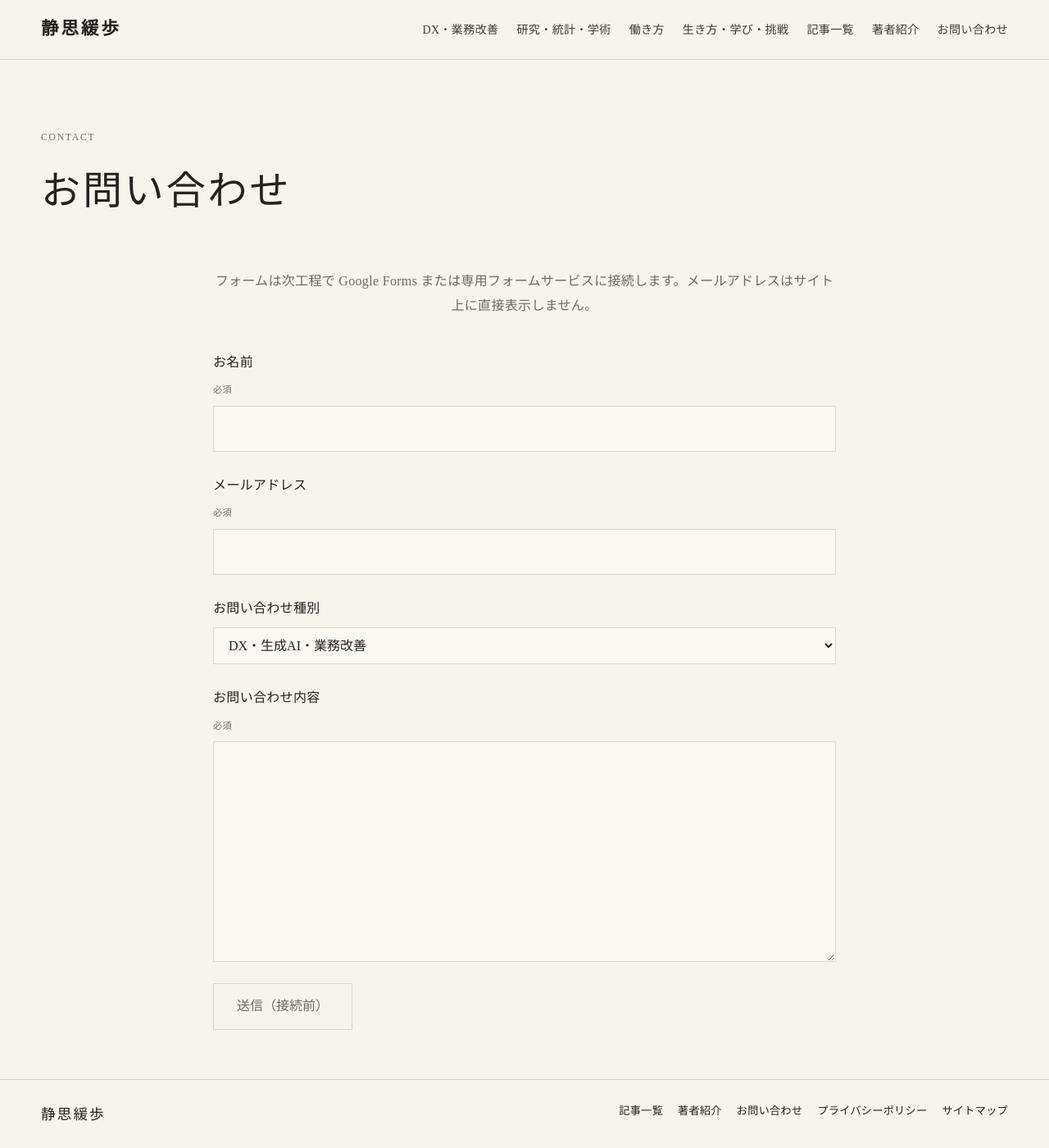
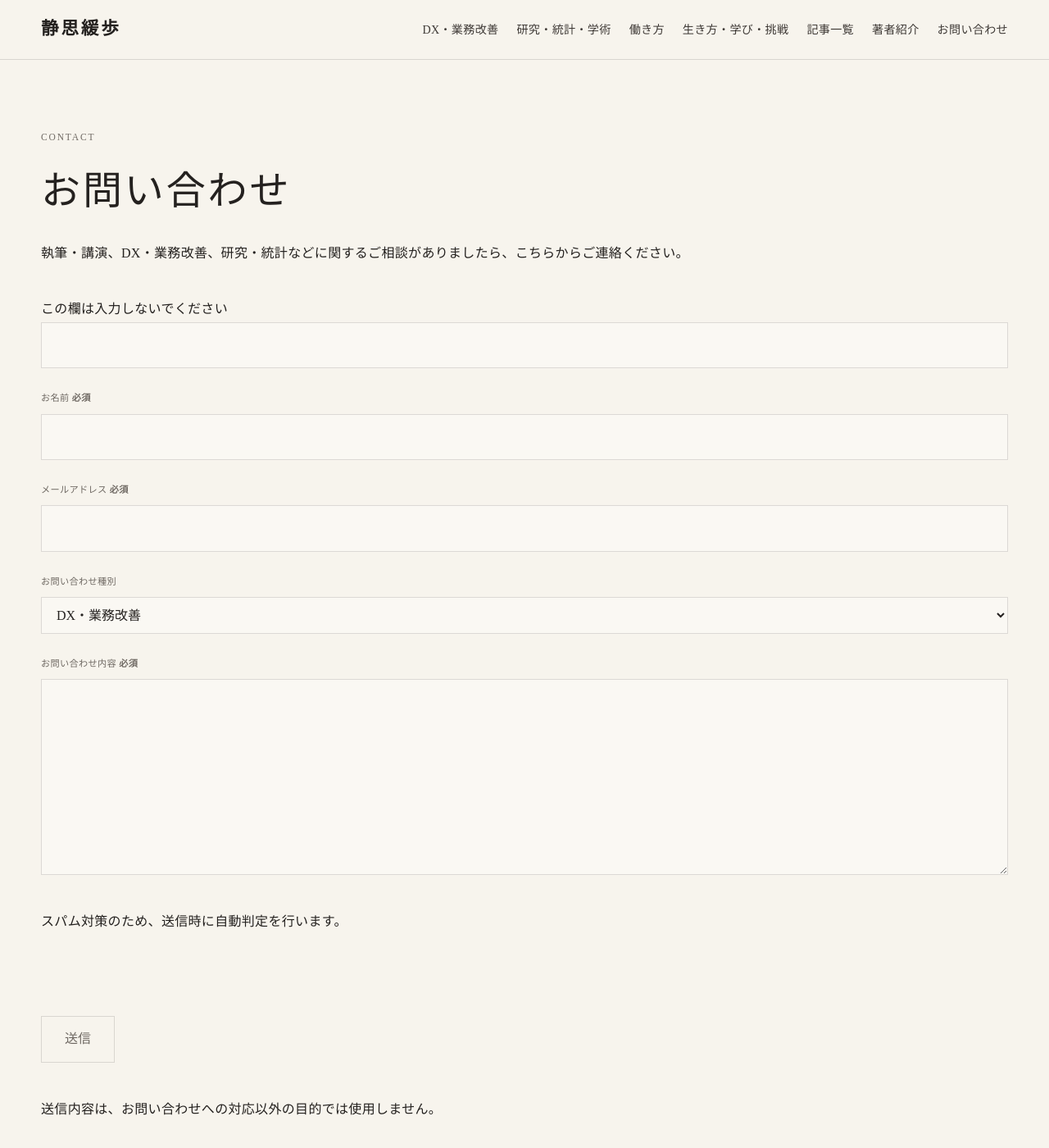
Before and after one commit to naokisuzuki-create/seishi-kanpo, a Jekyll site: the page built from contact/index.html, in a window 1280 px wide and 1400 px high. Shown: the whole window at 82% size. Built offline with Jekyll 4.4.1, drawn with Linux system fonts in a browser that asks for light colours.

Commit message:
Build compact contact form with anti-spam scaffolding

```diff
--- a/contact/index.html
+++ b/contact/index.html
@@ -1,5 +1,59 @@
 ---
 layout: default
 title: お問い合わせ
+description: "静思緩歩への執筆、講演、DX・業務改善、研究・統計などに関するお問い合わせ。"
 ---
-<section class="page-hero shell compact-hero"><p class="eyebrow">CONTACT</p><h1>お問い合わせ</h1></section><section class="shell article-shell section-space"><p class="quiet-note">フォームは次工程で Google Forms または専用フォームサービスに接続します。メールアドレスはサイト上に直接表示しません。</p><form class="contact-form" action="#" method="post" onsubmit="return false;"><label>お名前<span>必須</span><input type="text" name="name" required></label><label>メールアドレス<span>必須</span><input type="email" name="email" required></label><label>お問い合わせ種別<select name="type"><option>DX・生成AI・業務改善</option><option>研究・統計</option><option>執筆</option><option>講演</option><option>その他</option></select></label><label>お問い合わせ内容<span>必須</span><textarea name="message" rows="8" required></textarea></label><button type="submit" disabled>送信（接続前）</button></form></section>
+
+<section class="page-hero shell compact-hero contact-hero">
+  <p class="eyebrow">CONTACT</p>
+  <h1>お問い合わせ</h1>
+  <p class="contact-intro">執筆・講演、DX・業務改善、研究・統計などに関するご相談がありましたら、こちらからご連絡ください。</p>
+</section>
+
+<section class="shell contact-page">
+  <form class="contact-form" id="contact-form" action="#" method="post" novalidate>
+    <input type="hidden" name="form_started_at" id="form-started-at" value="">
+
+    <div class="hp-field" aria-hidden="true">
+      <label for="website">この欄は入力しないでください</label>
+      <input type="text" id="website" name="website" tabindex="-1" autocomplete="off">
+    </div>
+
+    <label>
+      <span>お名前 <b>必須</b></span>
+      <input type="text" name="name" autocomplete="name" maxlength="80" required>
+    </label>
+
+    <label>
+      <span>メールアドレス <b>必須</b></span>
+      <input type="email" name="email" autocomplete="email" maxlength="160" required>
+    </label>
+
+    <label>
+      <span>お問い合わせ種別</span>
+      <select name="type">
+        <option value="DX・業務改善">DX・業務改善</option>
+        <option value="研究・統計">研究・統計</option>
+        <option value="執筆">執筆</option>
+        <option value="講演">講演</option>
+        <option value="その他">その他</option>
+      </select>
+    </label>
+
+    <label>
+      <span>お問い合わせ内容 <b>必須</b></span>
+      <textarea name="message" rows="7" maxlength="4000" required></textarea>
+    </label>
+
+    <div class="contact-security">
+      <p>スパム対策のため、送信時に自動判定を行います。</p>
+      <div id="turnstile-slot" class="turnstile-slot" aria-label="スパム対策"></div>
+    </div>
+
+    <p class="contact-status" id="contact-status" role="status" aria-live="polite"></p>
+
+    <button type="submit" id="contact-submit">送信</button>
+
+    <p class="contact-note">送信内容は、お問い合わせへの対応以外の目的では使用しません。</p>
+  </form>
+</section>
```
